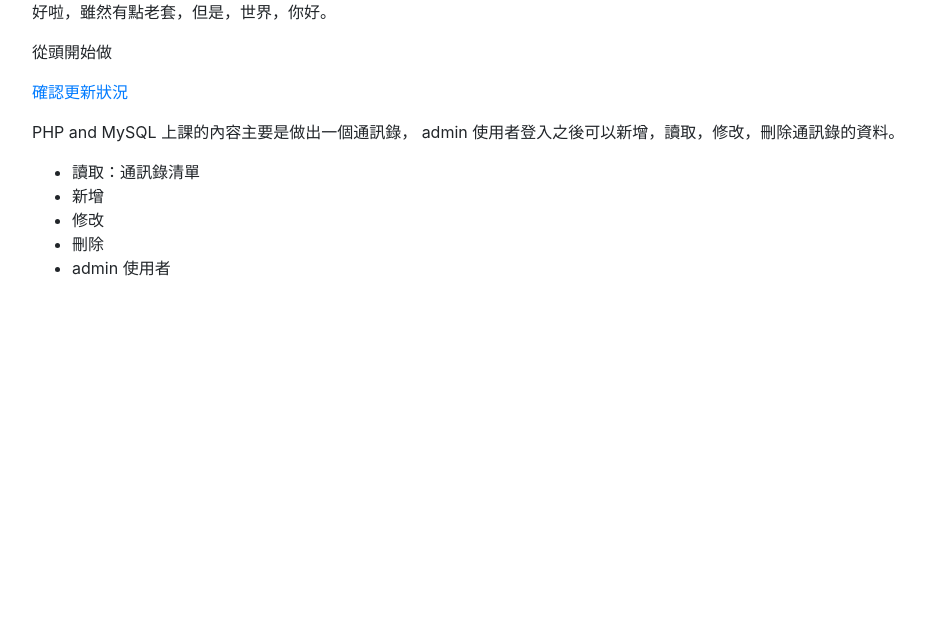
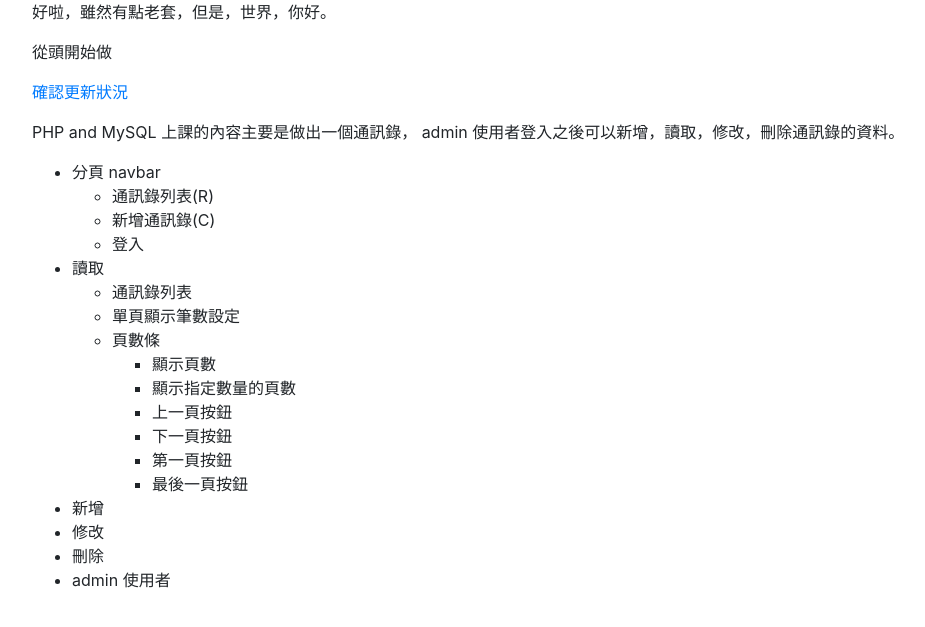
Before and after one commit to jchans-learning/noobphp, a PHP site: page /index_.php in a window 1280 px wide. Shown: the part 56-683 px from the top of the page, without its empty margins (38-963 px from the left). Run offline with PHP 8.4, Linux system fonts and the light colour scheme.

Commit message:
List todos

```diff
--- a/parts/include-test.php
+++ b/parts/include-test.php
@@ -7,7 +7,26 @@
 			<p>PHP and MySQL 上課的內容主要是做出一個通訊錄， admin 使用者登入之後可以新增，讀取，修改，刪除通訊錄的資料。</p>
 
 			<ul>
-				<li>讀取：通訊錄清單</li>
+				<li>分頁 navbar </li>
+					<ul>
+						<li>通訊錄列表(R)</li>
+						<li>新增通訊錄(C)</li>
+						<li>登入</li>
+					</ul>
+				<li>讀取</li>
+					<ul>
+						<li>通訊錄列表</li>
+						<li>單頁顯示筆數設定</li>
+						<li>頁數條</li>
+						<ul>
+							<li>顯示頁數</li>
+							<li>顯示指定數量的頁數</li>
+							<li>上一頁按鈕</li>
+							<li>下一頁按鈕</li>
+							<li>第一頁按鈕</li>
+							<li>最後一頁按鈕</li>
+						</ul>
+					</ul>
 				<li>新增</li>
 				<li>修改</li>
 				<li>刪除</li>
```
